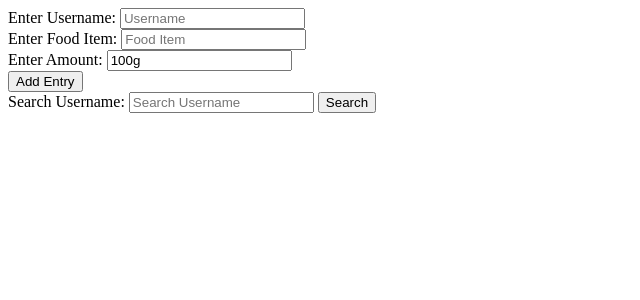
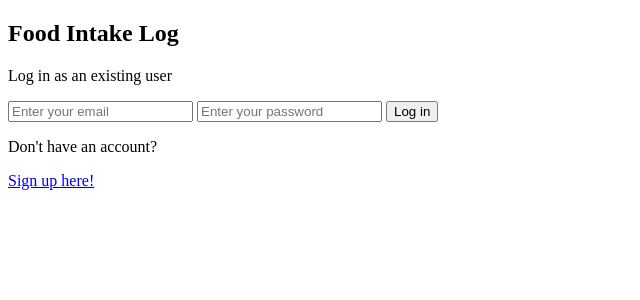
Before and after one commit to Bennyc0/term2-final-project, a Flask app: page / in a window 1280 px wide. Shown: the top 300 px of the page, without its empty margins (0-640 px from the left). Run offline with Flask 2, Linux system fonts and the light colour scheme.

Commit message:
fixing login/sign up, working on revamp, oopsies :p

```diff
--- a/app.py
+++ b/app.py
@@ -1,50 +1,94 @@
 from flask import Flask, render_template, request, redirect, url_for
-from db_functions import store_information, edit_information, delete_information, get_row_information, get_user_information
 from api_functions import get_calories, get_more_info
 from datetime import datetime
+import db_functions as dbf
 
 app = Flask(__name__)
 
-@app.route('/', methods=['GET', 'POST'])
+@app.route('/')
 def index():
+    return render_template('log-in.html')
+
+@app.route('/login', methods=['POST'])
+def log_in():
+    email = request.form['email']
+    password = request.form['password']
+
+    if dbf.validate_user(email, password):
+        username = dbf.get_username(email)
+
+        return render_template('home.html', username=username)
+
+    else:
+        return redirect(url_for('index'))
+
+
+@app.route('/sign-up')
+def sign_up():
+    return render_template('sign-up.html')
+
+
+@app.route('/store-user', methods=['POST'])
+def store_user():
+    username = request.form['username']
+    email = request.form['email']
+    password = request.form['password']
+
+    dbf.sign_up_user(username, email, password)
+
+    return redirect(url_for('index'))
+
+
+@app.route('/home', methods=['GET', 'POST'])
+def home():
     try:
         current_datetime = datetime.now()
 
-        username = request.form['username']
-        time = current_datetime.strftime("%D/%M/%Y %H:%M:%S")
+        time = current_datetime.strftime("%m/%d/%Y %H:%M:%S")
         food_item = request.form['food_item'].capitalize()
         amount = request.form['amount']
         calories = get_calories(food_item, amount)
 
-        store_information(username, time, food_item, amount, calories)
+        dbf.store_information(username, time, food_item, amount, calories)
 
     except:
         pass
 
-    return render_template('index.html')
+    if request.method == 'POST':
+        user_information = dbf.get_user_information(username)
+
+        return render_template('home.html', username=username, user_information=user_information)
+
+    else:
+        return redirect(url_for('index'))
 
 
-@app.route('/search-result', methods=['GET', 'POST'])
-def search_result():
-    if request.method == 'POST':
-        username = request.form['search_username']
+@app.route('/todays-intake/<username>', methods=['POST'])
+def todays_intake(username):
+    current_datetime = datetime.now()
+    date = current_datetime.strftime("%m/%d/%Y")
 
-        user_information = get_user_information(username)
+    user_information = dbf.get_date_information(username, date)
+    todays_calories = 0
 
-    return render_template('search-result.html', user_information=user_information)
+    for instance in user_information:
+        todays_calories += float(instance['calories'])
+
+    return render_template('todays-intake.html', user_information=user_information, todays_calories=todays_calories)
+
 
 
 @app.route('/more-information/<rowid>', methods=['GET', 'POST'])
 def more_information(rowid):
-    row_information = get_row_information(rowid)
-    extra_information = get_more_info(row_information['food_item'], row_information['amount'])
+    row_information = dbf.get_row_information(rowid)
+    extra_information = dbf.get_more_info(row_information['food_item'], row_information['amount'])
 
     return render_template('more-information.html', extra_information=extra_information)
 
 
 @app.route('/edit/<rowid>')
 def edit(rowid):
-    row_information = get_row_information(rowid)
+    row_information = dbf.get_row_information(rowid)
 
     return render_template('edit.html', row_information=row_information)
 
@@ -56,14 +100,14 @@ def process_edit(rowid):
     amount = request.form['amount']
     calories = get_calories(food_item, amount)
 
-    edit_information(food_item, amount, calories, rowid)
+    dbf.edit_information(food_item, amount, calories, rowid)
 
     return redirect(url_for('index'))
 
 
 @app.route('/delete/<rowid>')
 def delete(rowid):
-    delete_information(rowid)
+    dbf.delete_information(rowid)
 
     return redirect(url_for('index'))
 
--- a/db_functions.py
+++ b/db_functions.py
@@ -1,6 +1,49 @@
 import sqlite3
 
 database_link = "./static/data/database.db"
+
+# User Log In
+def validate_user(email, password):
+    connect = sqlite3.connect(database_link)
+    cursor = connect.cursor()
+
+    result = cursor.execute('SELECT * FROM userbase WHERE email = ? AND password = ?', (email, password))
+    information = {}
+
+    for item in result:
+        information = {
+            "username": item[0],
+            "email": item[1],
+            "password": item[2]
+        }
+
+    connect.close()
+
+    return information
+
+
+# User Sign Up
+def sign_up_user(username, email, password):
+    connect = sqlite3.connect(database_link)
+    cursor = connect.cursor()
+
+    cursor.execute('INSERT INTO userbase(username, email, password) VALUES (?, ?, ?)', (username, email, password))
+
+    connect.commit
+    connect.close()
+
+
+# Get Username
+def get_username(email):
+    connect = sqlite3.connect(database_link)
+    cursor = connect.cursor()
+
+    result = cursor.execute('SELECT username FROM userbase WHERE email = ?', (email))
+
+    connect.close()
+
+    return result
+
 
 # Store/Add Information
 def store_information(username, time, food_item, amount, calories):
@@ -35,6 +78,32 @@ def delete_information(rowid):
     connect.close()
 
 
+# Get Information From Specific Date
+def get_date_information(username, date):
+    user_information = []
+
+    connect = sqlite3.connect(database_link)
+    cursor = connect.cursor()
+
+    result = cursor.execute('SELECT rowid, * FROM user_intake WHERE username = ? AND time LIKE ?', (username, date + "%"))
+
+    for row in result:
+        instance = {
+            'rowid': row[0],
+            'username': row[1],
+            'time': row[2],
+            'food_item': row[3],
+            'amount': row[4],
+            'calories': row[5]
+        }
+
+        user_information.append(instance)
+
+    connect.close()
+    return user_information
+
+
+
 # Get Information (From a specific row)
 def get_row_information(rowid):
     connect = sqlite3.connect(database_link)
@@ -57,7 +126,7 @@ def get_row_information(rowid):
     return instance
 
 
-# Get Information
+# Get User Information
 def get_user_information(username):
     user_information = []
 
--- a/templates/search-result.html
+++ b/templates/home.html
@@ -9,7 +9,7 @@
 </head>
 
 <body>
-    <form action="/search-result" method="POST">
+    <form action="/home" method="POST">
         <input type="test" name="search_username" placeholder="Search Username">
         <input type="submit" value="Search">
     </form>
@@ -45,6 +45,6 @@
         {% endfor %}
       </table>
 
-      <a href="/">Home</a>
+      <a href="{{ '/todays-intake/%s' %username }}">Today's Intake</a>
 </body>
 </html>
--- /dev/null
+++ b/templates/log-in.html
@@ -0,0 +1,26 @@
+<!DOCTYPE html>
+<html lang="en">
+<head>
+    <meta charset="UTF-8">
+    <meta http-equiv="X-UA-Compatible" content="IE=edge">
+    <meta name="viewport" content="width=device-width, initial-scale=1.0">
+    <link href="/static/styles.css" rel="stylesheet">
+    <title>Document</title>
+</head>
+
+<body>
+    <div>
+        <h2>Food Intake Log</h2>
+
+        <p>Log in as an existing user</p>
+        <p>{{ error_message }}</p>
+
+        <form action="/login" method="POST">
+            <input type="email" name="email" placeholder="Enter your email">
+            <input type="password" name="password" placeholder="Enter your password">
+            <button class="submit-btn" type="submit">Log in</button>
+        </form>
+
+        <p>Don't have an account? </p><a href="/sign-up">Sign up here!</a>
+    </div>
+</body>
```
Also changed, not shown: api_functions.py (+0 -13 lines), templates/sign-up.html (added, +25 -0 lines), templates/todays-intake.html (+47 -0 lines), README.md, static/data/database.db, templates/unknown.html (renamed from templates/index.html).
